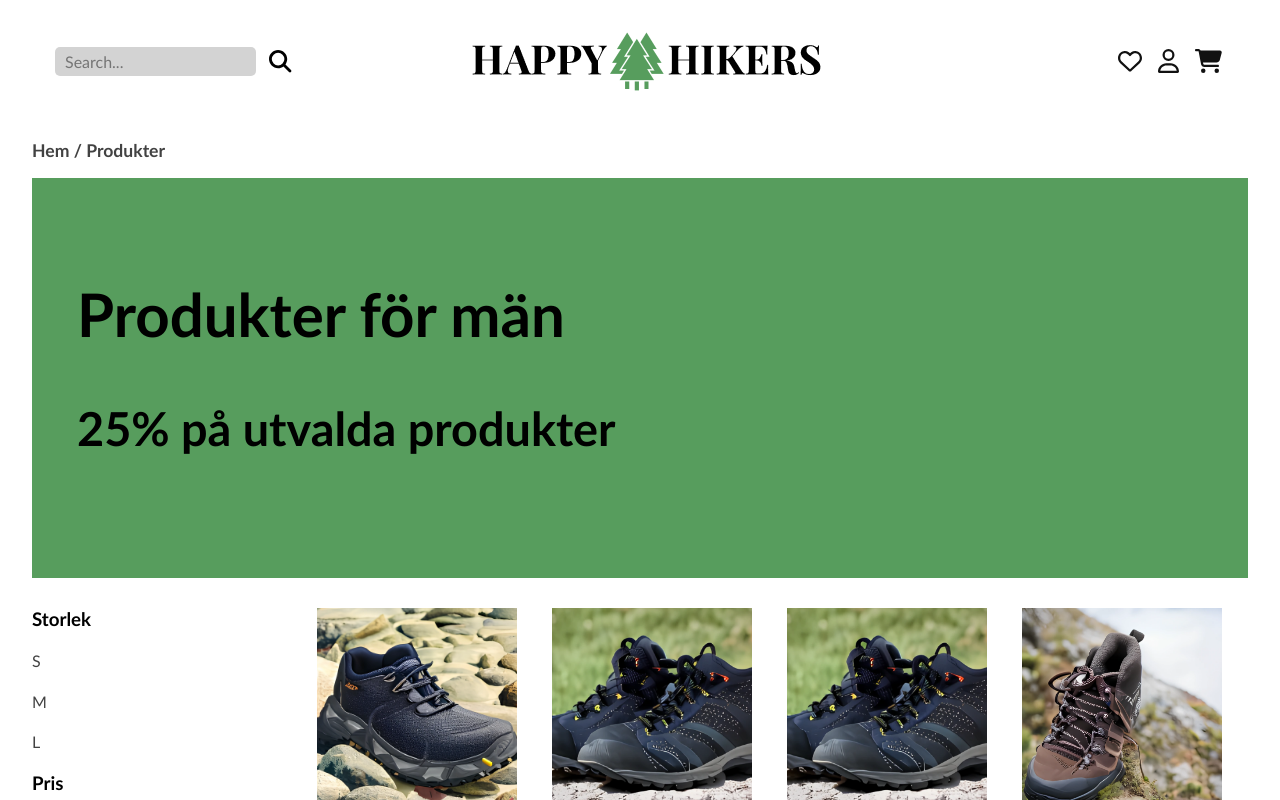
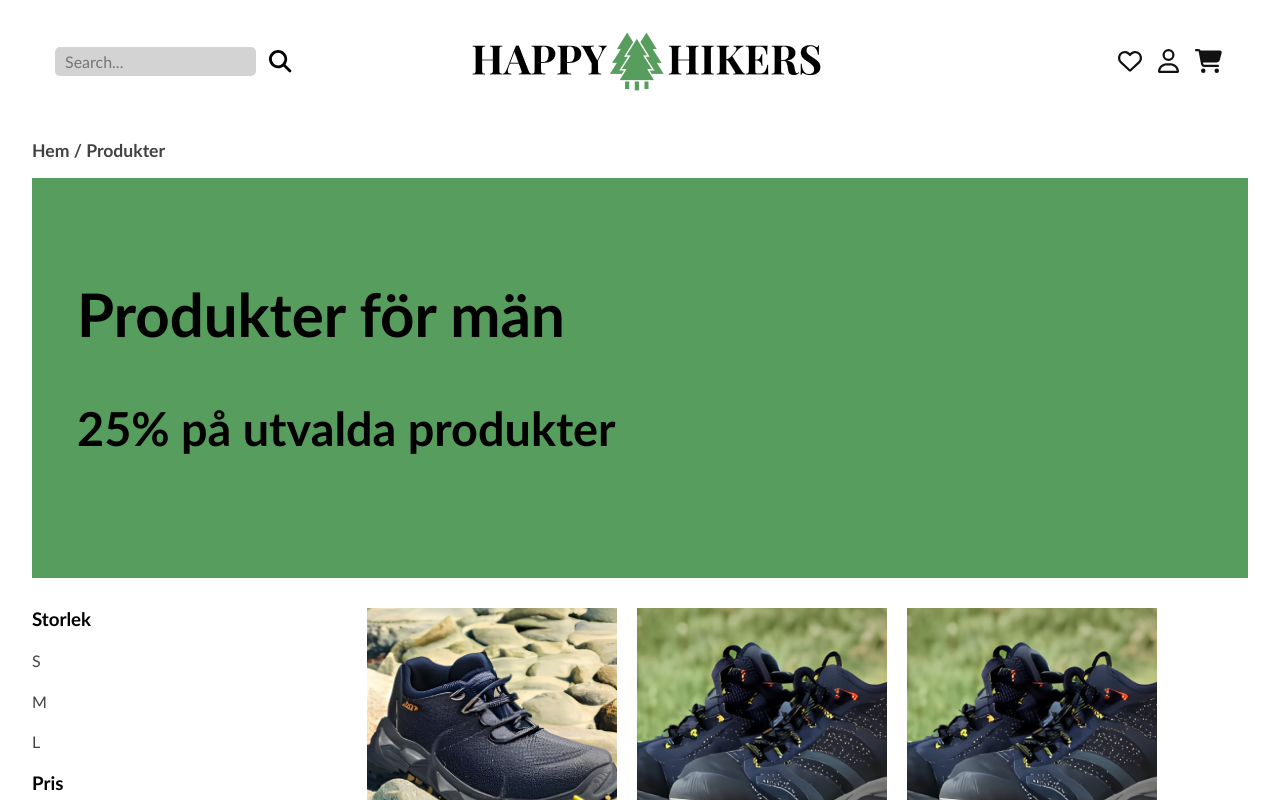
Before and after one commit to johntonnang/happy-hikers, a Vue app: page /#/ in a window 1280 px wide. Both pictures are taken after a click on the button 280 px from the left and 60 px from the top of the page. Shown: the top 800 px of the page. Built offline with nearby package versions, Linux system fonts and the light colour scheme.

Commit message:
Change product image size on productCatalog

```diff
--- a/src/views/ProductCatalogView.vue
+++ b/src/views/ProductCatalogView.vue
@@ -323,9 +323,8 @@
   .product-box img {
     max-width: 300px;
     max-height: 350px;
-    padding-left: 15px;
-    width: 200px;
-    height: 200px;
+    width: 250px;
+    height: 250px;
     object-fit: cover;
   }
   .product-title-rating {
```
